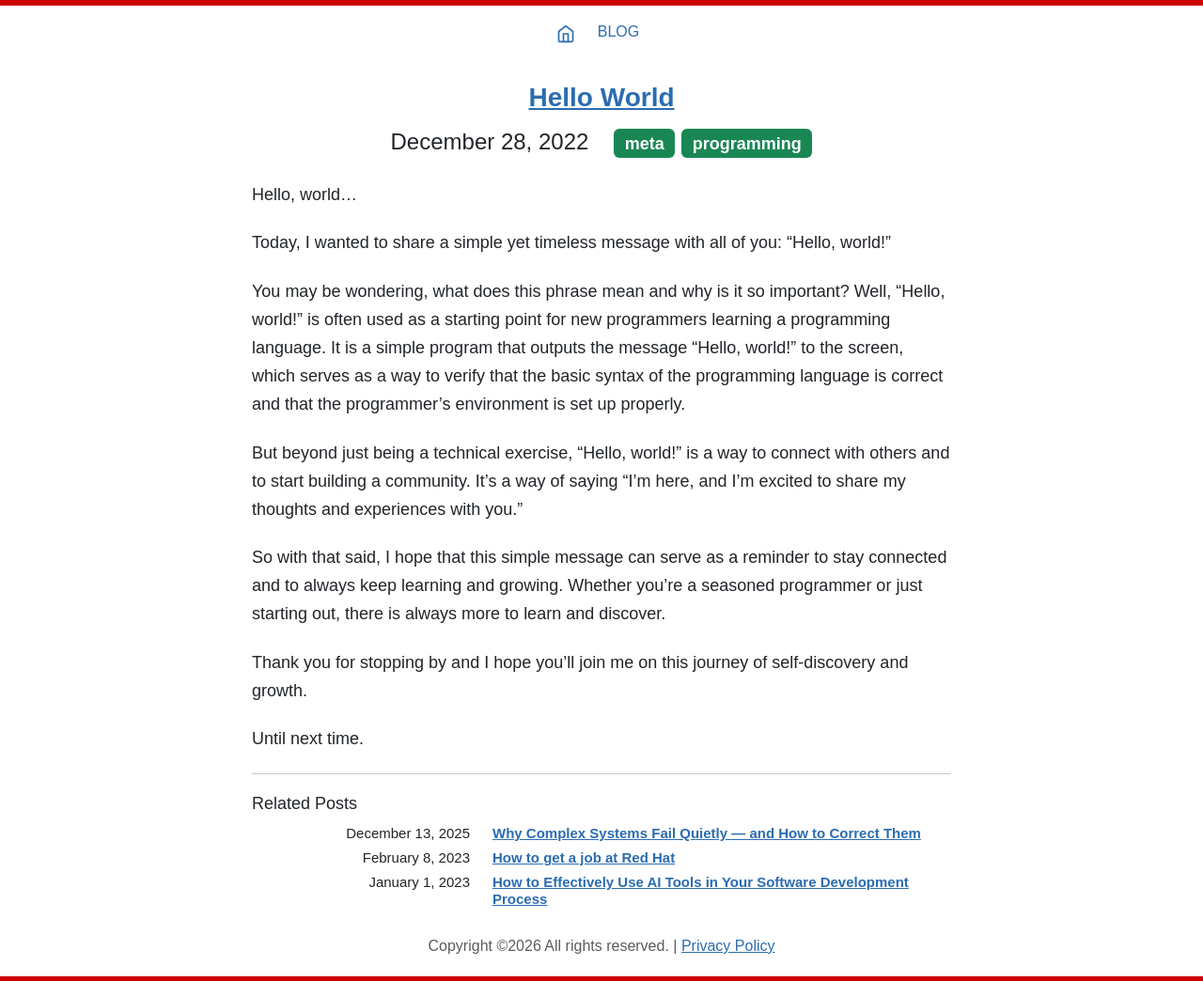
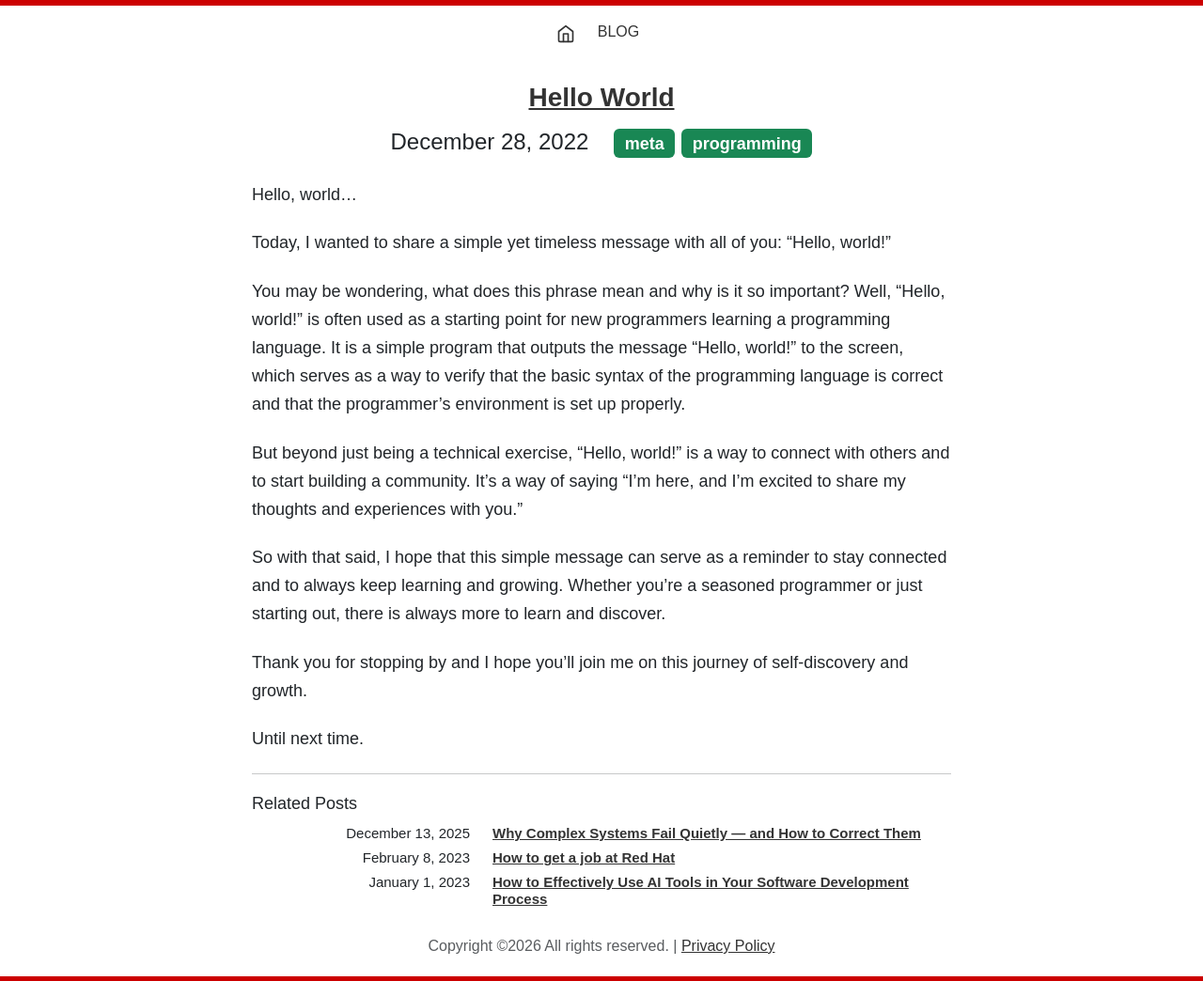
Before and after one commit to HunterGerlach/www.huntergerlach.com, a Jekyll site: the page built from _posts/2022-12-28-hello-world.md, in a window 1280 px wide. Shown: the whole page at 94% size. Built offline with Jekyll 4.4.1, drawn with Linux system fonts in a browser that asks for light colours.

Commit message:
Unify color palette to black, white, and Red Hat red
Replace all blue link/button/hover colors with a cohesive palette:
links are dark charcoal (#333) that turn Red Hat red (#cc0000) on
hover. Submit button and navbar/social hovers follow the same scheme.

Co-Authored-By: Claude Opus 4.6 <noreply@anthropic.com>

```diff
--- a/static/css/main.css
+++ b/static/css/main.css
@@ -21,10 +21,10 @@ body {
 .navbar {
   margin-bottom: 10px;
   --bs-navbar-color: #6b6b6b;
-  --bs-navbar-hover-color: #2b6cb0;
+  --bs-navbar-hover-color: #cc0000;
   --bs-navbar-brand-color: #6b6b6b;
-  --bs-navbar-brand-hover-color: #2b6cb0;
-  --bs-navbar-active-color: #2b6cb0;
+  --bs-navbar-brand-hover-color: #cc0000;
+  --bs-navbar-active-color: #cc0000;
   --bs-navbar-toggler-border-color: transparent;
 }
 .navbar-brand {
@@ -46,11 +46,11 @@ body {
   margin: 20px 0;
 }
 .container a {
-  color: #2b6cb0;
+  color: #333333;
   transition: color 0.2s;
 }
 .container a:hover {
-  color: #1a5294;
+  color: #cc0000;
 }
 .card h4 {
   text-align: left;
@@ -66,10 +66,10 @@ body {
   font-size: 15px;
 }
 .card h4 a, h5 a {
-  color: #2b6cb0;
+  color: #333333;
 }
 .card h4 a:hover, h5 a:hover {
-  color: #1a5294;
+  color: #cc0000;
 }
 .card {
   border-style: none;
@@ -89,7 +89,7 @@ body {
   transition: color 0.2s;
 }
 .social a:hover {
-  color: #2b6cb0;
+  color: #cc0000;
 }
 .avatar {
   padding-top: 5%;
@@ -154,7 +154,7 @@ form#formaction textarea.form-input {
     resize: vertical;
 }
 form#formaction .form-btn {
-    background-color: #2b6cb0;
+    background-color: #cc0000;
     color: #fff;
     border: 0;
     border-radius: 4px;
@@ -164,7 +164,7 @@ form#formaction .form-btn {
     transition: background-color 0.2s;
 }
 form#formaction .form-btn:hover {
-    background-color: #1a5294;
+    background-color: #a30000;
 }
 
 /* Footer
```
